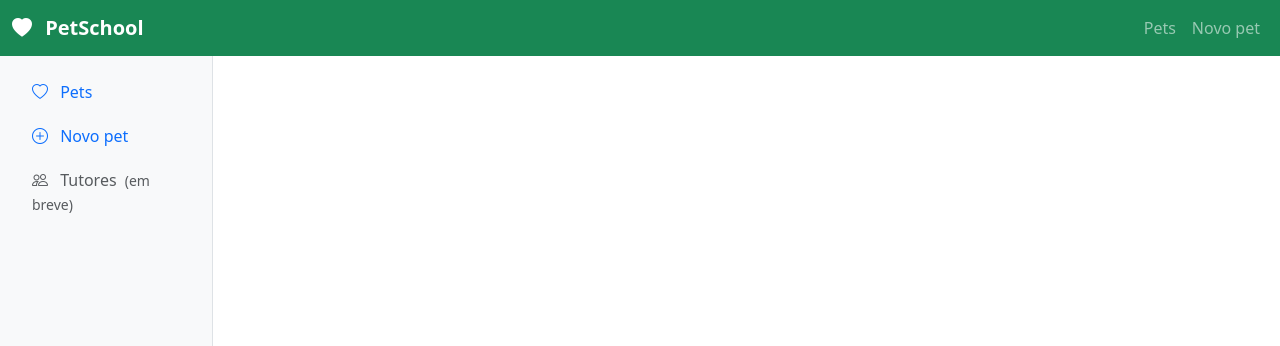
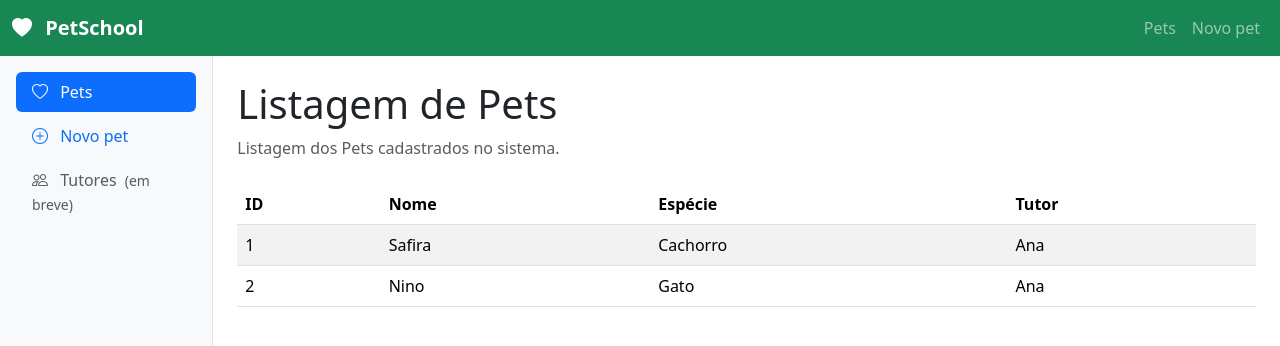
Before and after one commit to Bianca161/hotel-pets, a Vue app: page /pets in a window 1280 px wide. Shown: the top 346 px of the page. Built offline with nearby package versions, Linux system fonts and the light colour scheme; data requests are answered from the project's data file.

Commit message:
feat continuação

```diff
--- a/src/router/index.js
+++ b/src/router/index.js
@@ -5,6 +5,10 @@ const router = createRouter({
   routes: [
     {
       path: '/',
+      redirect: '/pets'
+    },
+    {
+      path: '/pets',
       name: 'pets',
       component: () => import('../views/PetsView.vue'),
     },
--- a/src/views/AddPetView.vue
+++ b/src/views/AddPetView.vue
@@ -1,19 +1,18 @@
-<template scoped>
+
+<script setup></script>
+
+<template>
+  <div>
     <header class="mb-4">
-    <h1 class="text2xl font-bold">Listagem de Pets</h1>
-    <p class="text-body-secodary mb-0">
-      Listagem dos Pets cadastrados no sistema
-    </p>
+      <h1 class="text-2xl font-bold">Listagem de Pets</h1>
+      <p class="text-body-secondary mb-0">Cadastro de Pets no sistema.</p>
     </header>
 
     <RouterLink
       class="btn btn-primary"
-    :to="{ name: 'novo-pet' }"
+      :to="{ name: 'addPet' }"
     >
-    <i
-      class="bi bi-plus me-2"
-      aria-hidden="true"
-    ></i>
       Adicionar Pet
     </RouterLink>
+  </div>
 </template>
--- a/src/views/PetsView.vue
+++ b/src/views/PetsView.vue
@@ -1,27 +1,63 @@
-<template scoped>
+<script setup>
+import { onMounted, ref } from 'vue';
+import { RouterLink } from 'vue-router';
 
-  <header class="mb-4">
+const pets = ref([]);
+const tutores = ref([]);
 
+const API_URL = 'http://localhost:3000';
 
-    <h1 class="text2xl font-bold">
-        Listagem de Pets
-    </h1>
+async function carregarDados() {
+  const respostaPets = await fetch(`${API_URL}/pets`);
+  pets.value = await respostaPets.json();
 
-    <p class="text-body-secodary mb-0">
-      Listagem dos Pets cadastrados no sistema
-    </p>
-  </header>
+  const respostaTutores = await fetch(`${API_URL}/tutores`);
+  tutores.value = await respostaTutores.json();
+  console.log('PETS - ', pets.value);
+  console.log('TUTORES - ', tutores.value);
+}
 
-  <RouterLink
-    class="btn btn-primary"
-    :to="{ name: 'novo-pet' }"
-  >
-    <i
-      class="bi bi-plus me-2"
-      aria-hidden="true"
-    ></i>
+function nomeDoTutor(tutorId) {
+  for(const tutor of tutores.value) {
+    if(tutor.id === tutorId) {
+      return tutor.nome;
+    }
+  }
+  return 'oops, tutor não encontrado!';
+}
 
-    Adicionar Pet
-  </RouterLink>
+onMounted(carregarDados);
+</script>
 
+<template>
+  <div>
+      <header class="mb-4">
+      <h1 class="text-2xl font-bold">Listagem de Pets</h1>
+      <p class="text-body-secondary mb-0">
+        Listagem dos Pets cadastrados no sistema.
+      </p>
+    </header>
+
+    <table class="table table-striped table-hover">
+      <thead>
+        <tr>
+          <th>ID</th>
+          <th>Nome</th>
+          <th>Espécie</th>
+          <th>Tutor</th>
+        </tr>
+      </thead>
+
+      <tbody>
+        <tr
+          v-for="pet in pets" :key="pet.id" >
+          <td>{{ pet.id }}</td>
+          <td>{{ pet.nome }}</td>
+          <td>{{ pet.especie }}</td>
+          <td>{{ nomeDoTutor(pet.tutorId) }}</td>
+
+        </tr>
+      </tbody>
+    </table>
+  </div>
 </template>
```
Also changed, not shown: src/App.vue (line endings or trailing spaces). Lines whose indentation alone changed are shown as unchanged.
